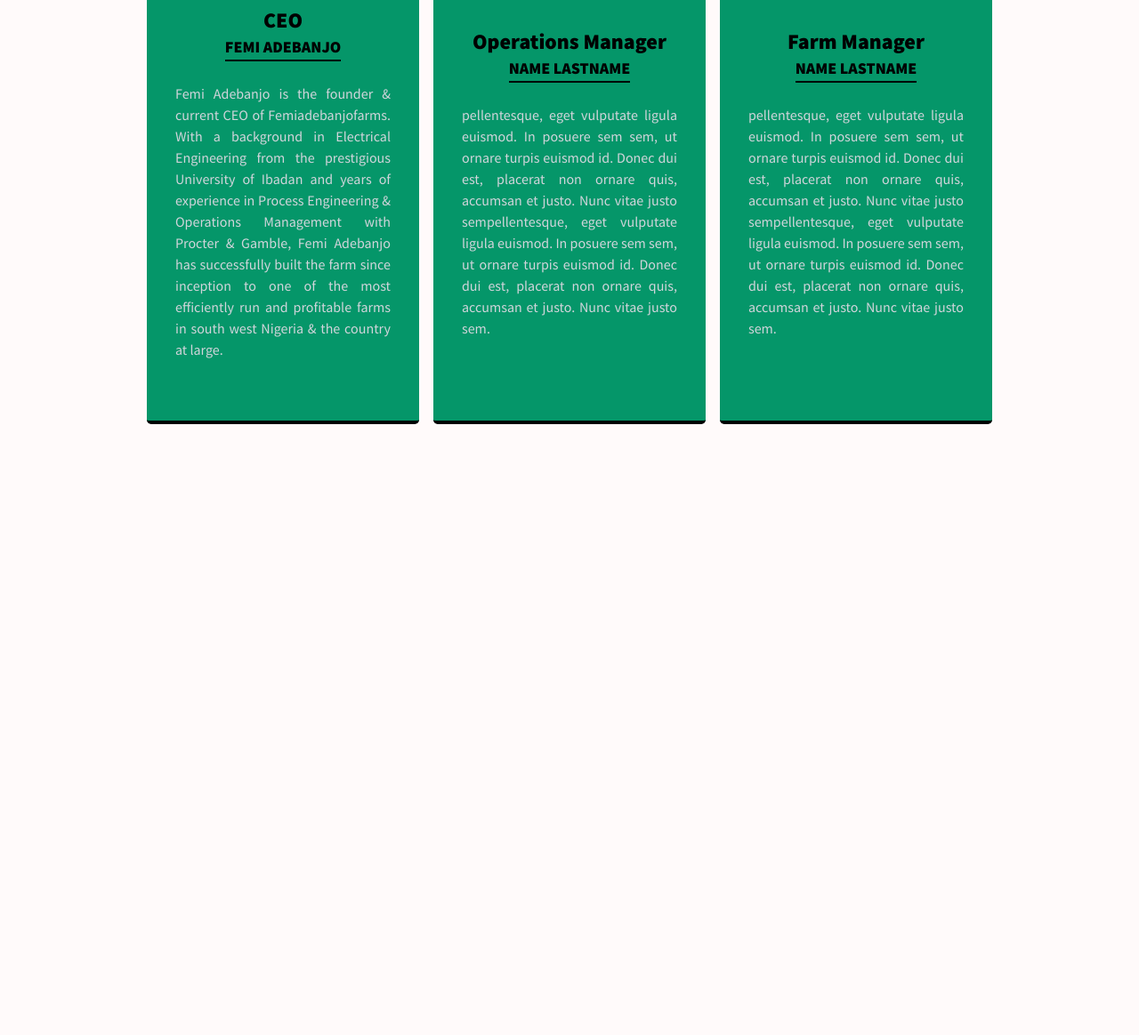
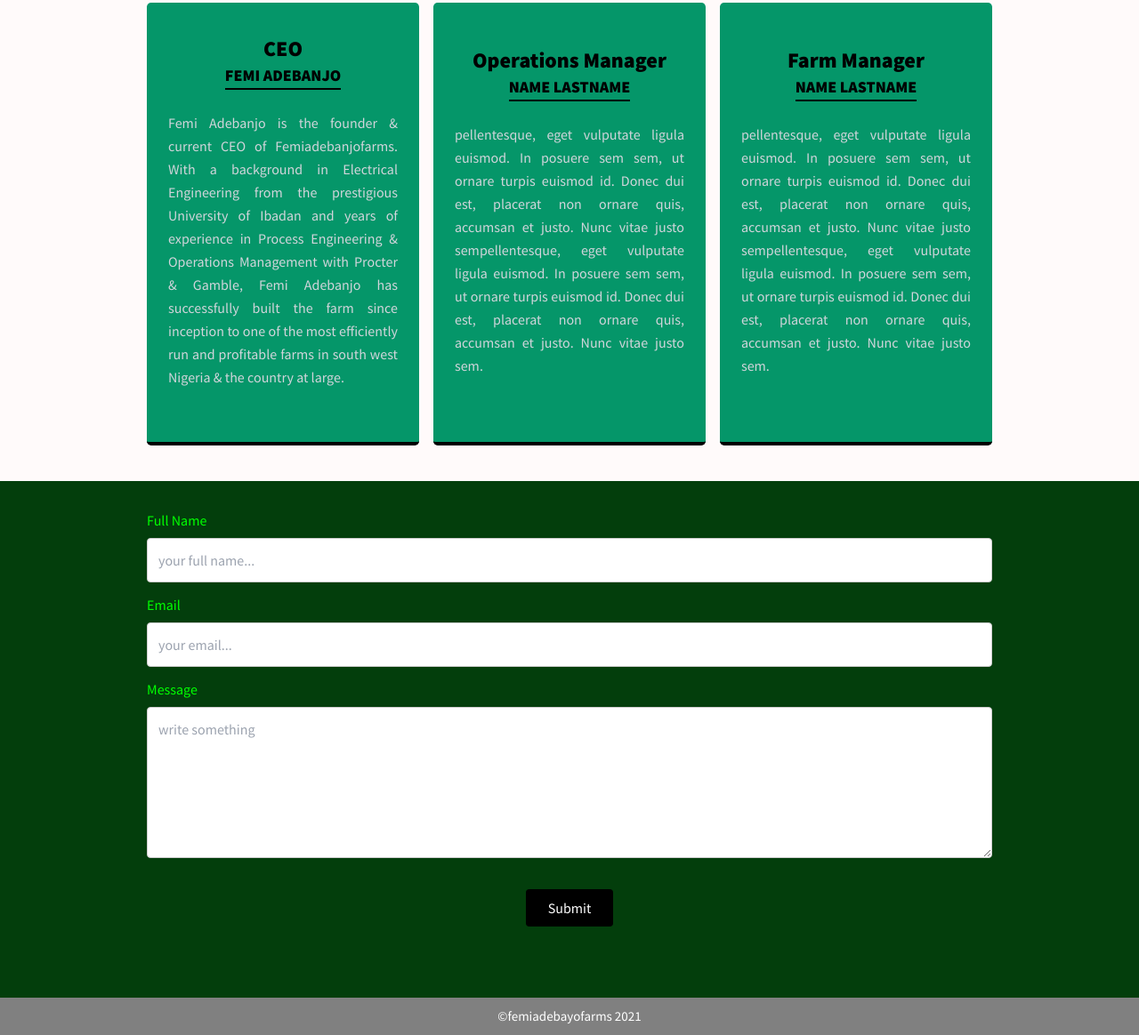
Before and after one commit to kbelloo/femiadebayofarms, a plain HTML site: page index.html in a window 1280 px wide. Shown: the part 990-2154 px from the top of the page at 89% size. Before the commit the page ends 1467 px from the top, so only its background shows below. Drawn offline with nearby package versions, Linux system fonts and the light colour scheme.

Commit message:
contact form

```diff
--- a/css/style.css
+++ b/css/style.css
@@ -45,7 +45,7 @@ h1 {
 }
 
 .home--header,
-.home--header2{
+.home--header2 {
 
     display: flex;
     justify-content: center;
@@ -135,9 +135,94 @@ h1 {
 
 .team {
 
-     width: 80%;
+    width: 80%;
     margin: 0 auto;
     max-width: 950px;
+}
+
+
+/* =================
+   Contact section
+===================*/
+
+.contact {
+
+    margin-top: 4em;
+    background: #033e0c;
+}
+
+.contact-form {
+
+    width: 80%;
+    margin: 0 auto;
+    max-width: 950px;
+
+}
+
+.fname-label {
+
+    margin-top: 2em;
+}
+
+input[type=text],
+input[type=email],
+textarea {
+
+    width: 100%;
+    padding: 12px;
+    border: 1px solid #ccc;
+    border-radius: 4px;
+    box-sizing: border-box;
+    margin-bottom: .8em;
+    resize: vertical;
+    outline: none;
+}
+
+.fname-label,
+.email-label,
+.message-label {
+
+    color: #00ff00;
+}
+
+.button {
+
+    display: flex;
+    justify-content: center;
+    margin-top: 1em;
+    padding-bottom: 5em;
+}
+
+.btn {
+
+    background: #000;
+    color: #fff;
+    display: inline-block;
+    padding: .5em 1.5em;
+
+
+
+}
+
+.btn:hover,
+.btn:focus {
+
+    background: #c0c0c0;
+    color: #000;
+    font-weight: 700;
+}
+
+/* ==============
+   Footer Section
+================*/
+
+footer {
+
+    background-color: #808080;
+    color: #fff;
+    padding: 10px 0;
+    font-size: 15px;
+    text-align: center;
 }
 
 
@@ -156,6 +241,7 @@ h1 {
 .navbar-custom {
 
     background: #1caa40;
+    padding: .25em;
 
 }
 
@@ -163,7 +249,7 @@ h1 {
 
     color: #f5f5f5;
     font-weight: 900;
-    font-size: 1.2rem;
+    font-size: 1rem;
 }
 
 .nav-item {
@@ -201,3 +287,23 @@ h1 {
 
     outline: none;
 }
+
+
+
+/* ==============
+   Media Queries
+================*/
+
+
+@media screen and (min-width: 700px) {
+
+    .home--header h1 {
+
+        margin-top: 1.5em;
+    }
+
+    h1 {
+
+        font-size: 5rem;
+    }
+}
--- a/index.html
+++ b/index.html
@@ -71,7 +71,7 @@
     <!--    Home Section  -->
 
     <main>
-        <section class="home">
+        <section class="home" id="home">
             <div class="home--header">
                 <h1>femiadebanjo</h1>
             </div>
@@ -84,9 +84,9 @@
             </div>
         </section>
 
+        <!-- about section -->
 
-
-        <section class="about">
+        <section class="about" id="about">
             <h2 class="about--header">about</h2>
             <div class="about--text">
                 <p>Femiadebanjofarms is an ultra modern farm at the heart of Ijebu, Ogun state. With several ponds across a strategically located corner of town, Femiadebanjofarms is one of the largest fish farms in the state and breeds tens of thousands of fish monthly to serve clients across multiple geopolitical zones in Nigeria</p>
@@ -95,19 +95,19 @@
 
         <section class="team">
 
-             <h2 class="about--header">TEAM</h2>
+            <h2 class="about--header">TEAM</h2>
 
             <div class="flex flex-col sm:flex-row flex-wrap sm:-mx-2">
 
                 <div class="sm:w-1/3">
 
-                    <div class="bg-green-600 p-6 flex flex-col justify-center items-center rounded-lg border-b-4 border-black mt-4 sm:mx-2 h-full sm:p-3 md:p-8">
+                    <div class="bg-green-600 p-4 flex flex-col justify-center items-center rounded-lg border-b-4 border-black mt-4 sm:mx-2 h-full sm:p-3 md:p-8">
 
                         <div class="font-bold text-black text-2xl text-center">CEO</div>
 
                         <div class="font-bold border-b-2 border-black text-black text-center uppercase text-lg">FEmi Adebanjo</div>
 
-                        <div class="text-justify mt-2 text-md text-gray-300 my-4">Femi Adebanjo is the founder & current CEO of  Femiadebanjofarms. With a background in Electrical Engineering from the prestigious University of Ibadan and years of experience in Process Engineering & Operations Management with Procter & Gamble, Femi Adebanjo has successfully built the farm since inception to one of the most efficiently run and profitable farms in south west Nigeria & the country at large.</div>
+                        <div class="text-justify mt-2 text-md text-gray-300 my-4 leading-relaxed">Femi Adebanjo is the founder & current CEO of Femiadebanjofarms. With a background in Electrical Engineering from the prestigious University of Ibadan and years of experience in Process Engineering & Operations Management with Procter & Gamble, Femi Adebanjo has successfully built the farm since inception to one of the most efficiently run and profitable farms in south west Nigeria & the country at large.</div>
 
                     </div>
 
@@ -115,13 +115,13 @@
 
                 <div class="sm:w-1/3">
 
-                    <div class="bg-green-600 p-6 flex flex-col justify-center items-center rounded-lg border-b-4 border-black mt-4 sm:mx-2 h-full sm:p-3 md:p-8">
+                    <div class="bg-green-600 p-4 flex flex-col justify-center items-center rounded-lg border-b-4 border-black mt-4 sm:mx-2 h-full sm:p-3 md:p-8">
 
                         <div class="font-bold text-black text-center text-2xl">Operations Manager</div>
 
                         <div class="font-bold border-b-2 border-black text-black text-center uppercase text-lg">Name Lastname</div>
 
-                        <div class="text-justify mt-2 text-md text-gray-300 my-4">pellentesque, eget vulputate ligula euismod. In posuere sem sem, ut ornare turpis euismod id. Donec dui est, placerat non ornare quis, accumsan et justo. Nunc vitae justo sempellentesque, eget vulputate ligula euismod. In posuere sem sem, ut ornare turpis euismod id. Donec dui est, placerat non ornare quis, accumsan et justo. Nunc vitae justo sem.</div>
+                        <div class="text-justify mt-2 text-md text-gray-300 my-4 leading-relaxed">pellentesque, eget vulputate ligula euismod. In posuere sem sem, ut ornare turpis euismod id. Donec dui est, placerat non ornare quis, accumsan et justo. Nunc vitae justo sempellentesque, eget vulputate ligula euismod. In posuere sem sem, ut ornare turpis euismod id. Donec dui est, placerat non ornare quis, accumsan et justo. Nunc vitae justo sem.</div>
 
                     </div>
 
@@ -129,13 +129,13 @@
 
                 <div class="sm:w-1/3">
 
-                    <div class="bg-green-600 p-6 flex flex-col justify-center items-center rounded-lg border-b-4 border-black mt-4 sm:mx-2 h-full sm:p-3 md:p-8">
+                    <div class="bg-green-600 p-4 flex flex-col justify-center items-center rounded-lg border-b-4 border-black mt-4 sm:mx-2 h-full sm:p-3 md:p-8">
 
                         <div class="font-bold text-black text-center text-2xl">Farm Manager</div>
 
                         <div class="font-bold border-b-2 border-black text-black text-center uppercase text-lg">Name Lastname</div>
 
-                        <div class="text-justify mt-2 text-md text-gray-300 my-4">pellentesque, eget vulputate ligula euismod. In posuere sem sem, ut ornare turpis euismod id. Donec dui est, placerat non ornare quis, accumsan et justo. Nunc vitae justo sempellentesque, eget vulputate ligula euismod. In posuere sem sem, ut ornare turpis euismod id. Donec dui est, placerat non ornare quis, accumsan et justo. Nunc vitae justo sem.</div>
+                        <div class="text-justify mt-2 text-md text-gray-300 my-4 leading-relaxed">pellentesque, eget vulputate ligula euismod. In posuere sem sem, ut ornare turpis euismod id. Donec dui est, placerat non ornare quis, accumsan et justo. Nunc vitae justo sempellentesque, eget vulputate ligula euismod. In posuere sem sem, ut ornare turpis euismod id. Donec dui est, placerat non ornare quis, accumsan et justo. Nunc vitae justo sem.</div>
 
                     </div>
 
@@ -145,7 +145,45 @@
 
         </section>
 
+        <!--     contact section  -->
+
+        <section class="contact" id="contact">
+
+            <div class="contact-form">
+
+                <form data-netlify="true" method="POST" name="contact" class="email-collector" id="form">
+
+                    <label for="fname" class="fname-label">Full Name</label>
+                    <input type="text" id="fname" placeholder="your full name..." name="full name" arial-label="full name" required>
+
+                    <label for="email" class="email-label">Email</label>
+                    <input type="email" id="email" placeholder="your email..." name="email" arial-label="email" required>
+
+                    <label for="message" class="message-label">Message</label>
+                    <textarea id="message" name="message" placeholder="write something" required rows="6" cols="50"></textarea>
+
+
+                    <div class="button">
+
+                        <button type="submit" class="btn">Submit</button>
+
+                    </div>
+
+
+                </form>
+
+            </div>
+
+        </section>
+
     </main>
+
+    <!--    footer section-->
+
+    <footer>
+        <p>&copy;femiadebayofarms 2021</p>
+    </footer>
+
 
 
 
@@ -155,8 +193,4 @@
 
     <script src="https://stackpath.bootstrapcdn.com/bootstrap/4.5.2/js/bootstrap.min.js" integrity="sha384-B4gt1jrGC7Jh4AgTPSdUtOBvfO8shuf57BaghqFfPlYxofvL8/KUEfYiJOMMV+rV" crossorigin="anonymous"></script>
 
-</body>
-
-
-
-</html>
+</body></html>
```
